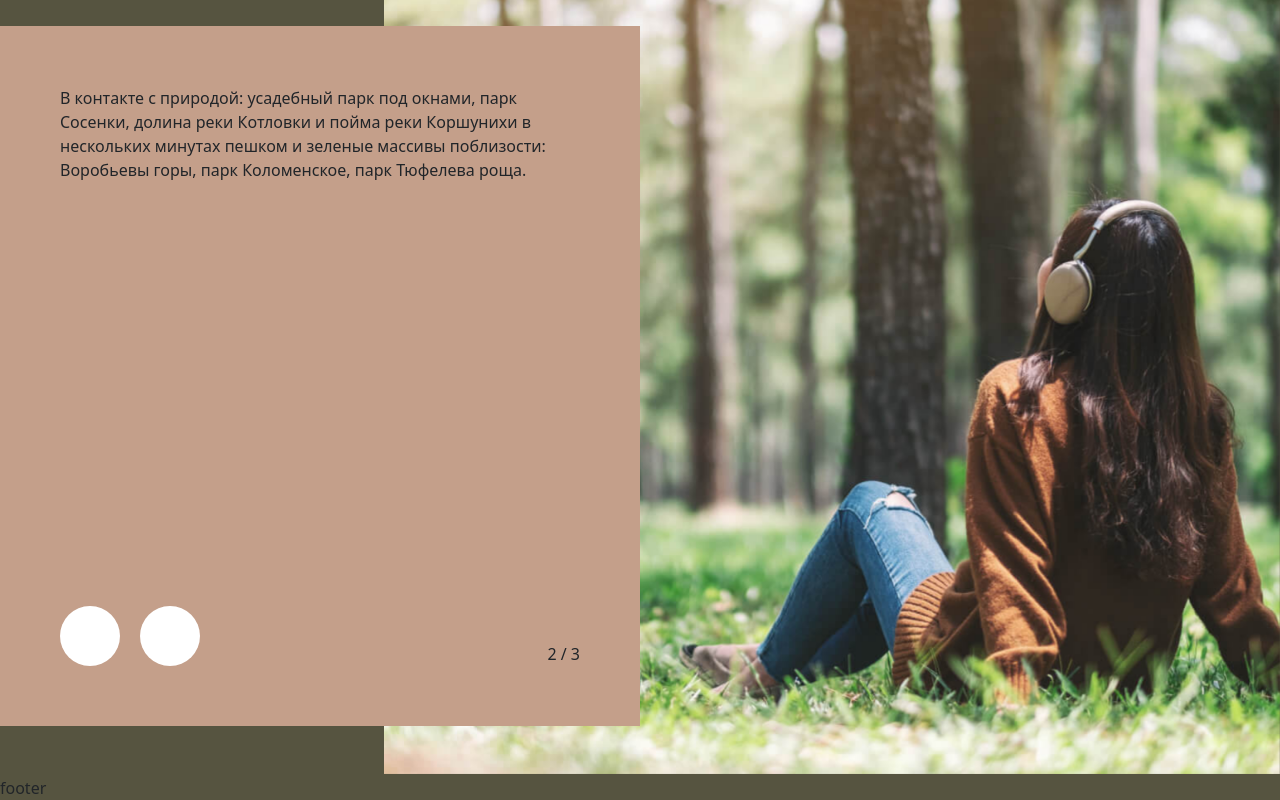
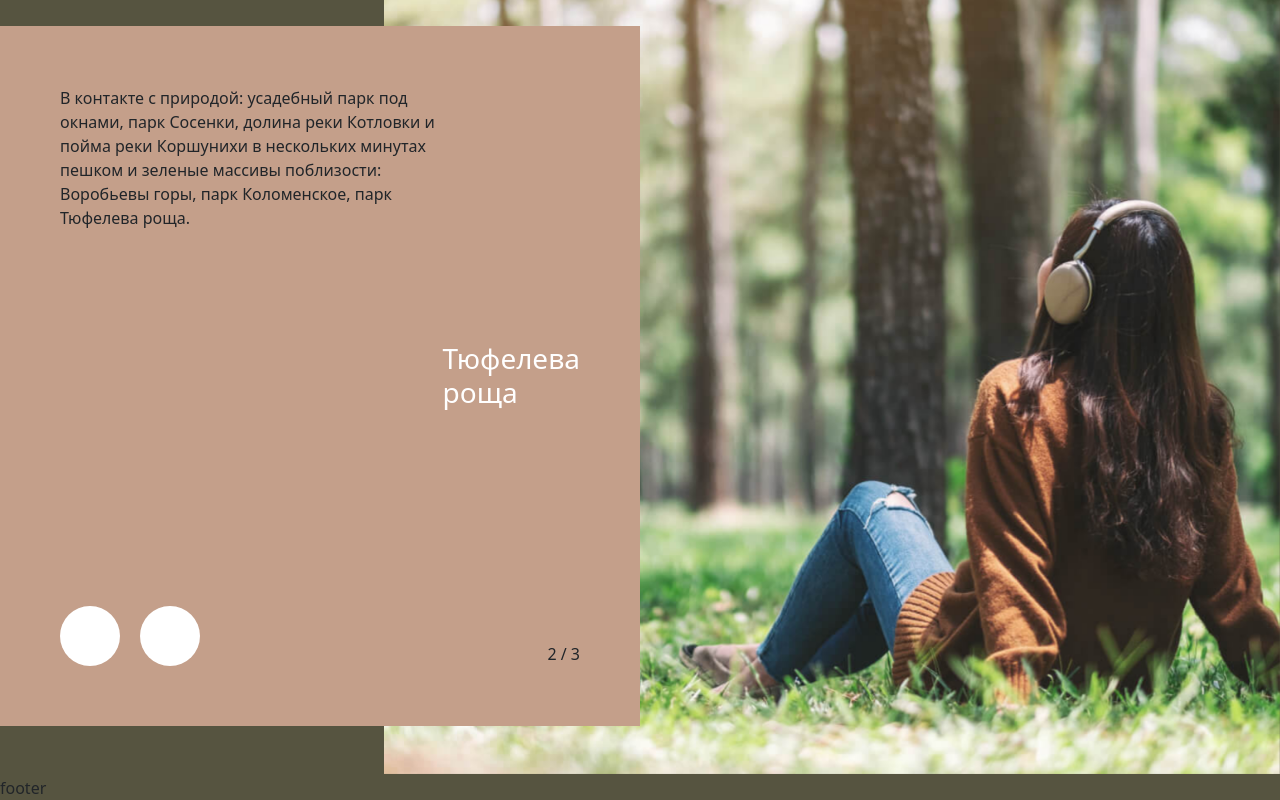
Before and after one commit to alphacreativee/clone-enito, a website with bundled scripts: page index.html in a window 1280 px wide. Both pictures are taken after a click on the button 170 px from the left and 820 px from the top of the page. Shown: the part 184-984 px from the top of the page. Built offline with nearby package versions, Linux system fonts and the light colour scheme.

Commit message:
add sectuon slider

```diff
--- a/assets/js/index/script.js
+++ b/assets/js/index/script.js
@@ -21,7 +21,7 @@ function slider() {
     watchSlidesProgress: true,
     speed: 1000,
     loop: false,
-    allowTouchMove: true, // Cho phép swipe
+    allowTouchMove: false,
     navigation: {
       nextEl: ".swiper-button-next",
       prevEl: ".swiper-button-prev",
@@ -38,8 +38,9 @@ function slider() {
         isTransitioning = true;
 
         // 1. Ẩn content hiện tại ngay lập tức
-        const currentTitleElements =
-          document.querySelectorAll(".current-title");
+        const currentTitleElements = document.querySelectorAll(
+          ".current-title, .current-caption"
+        );
         gsap.to(currentTitleElements, {
           autoAlpha: 0,
           y: -20,
@@ -51,17 +52,30 @@ function slider() {
         setTimeout(() => {
           const swiper = this;
           const nextSlide = swiper.slides[swiper.activeIndex];
-          const nextTitle = nextSlide.getAttribute("data-caption");
+          const nextTitle = nextSlide.getAttribute("data-title");
+          const nextCaption = nextSlide.getAttribute("data-caption");
 
           const captionsContainer = document.querySelector(".slider-captions");
-          if (captionsContainer && nextTitle) {
-            captionsContainer.innerHTML = `<p class='current-title mb-0'>${nextTitle}</p>`;
+          if (captionsContainer) {
+            let contentHTML = "";
+            // Thêm caption nếu có
+            if (nextCaption) {
+              contentHTML += `<p class='current-caption mb-0'>${nextCaption}</p>`;
+            }
+            // Thêm title nếu có
+            if (nextTitle) {
+              contentHTML += `<h3 class='current-title '>${nextTitle}</h3>`;
+            }
+
+            captionsContainer.innerHTML = contentHTML;
           }
 
           // 3. Animate content mới vào
-          const newTitleElements = document.querySelectorAll(".current-title");
+          const newContentElements = document.querySelectorAll(
+            ".current-title, .current-caption"
+          );
           gsap.fromTo(
-            newTitleElements,
+            newContentElements,
             {
               autoAlpha: 0,
               y: 20,
@@ -72,6 +86,7 @@ function slider() {
               ease: "power2.out",
               duration: 0.4,
               delay: 0.1, // Delay nhẹ để tạo hiệu ứng mượt
+              stagger: 0.1, // Stagger effect cho title và caption
             }
           );
         }, 200); // Content mới xuất hiện sau 200ms (trước khi hình chuyển xong)
@@ -117,12 +132,25 @@ function slider() {
     },
   });
 
+  // Initialize content cho slide đầu tiên
   const initialSlide = sliderImages.slides[sliderImages.activeIndex];
-  const currentTitle = initialSlide.getAttribute("data-caption");
+  const initialTitle = initialSlide.getAttribute("data-title");
+  const initialCaption = initialSlide.getAttribute("data-caption");
 
   const captionsContainer = document.querySelector(".slider-captions");
-  if (captionsContainer && currentTitle) {
-    captionsContainer.innerHTML = `<p class='current-title mb-0'>${currentTitle}</p>`;
+  if (captionsContainer) {
+    let initialContentHTML = "";
+
+    // Thêm caption nếu có
+    if (initialCaption) {
+      initialContentHTML += `<p class='current-caption mb-0'>${initialCaption}</p>`;
+    }
+    // Thêm title nếu có
+    if (initialTitle) {
+      initialContentHTML += `<h3 class='current-title '>${initialTitle}</h3>`;
+    }
+
+    captionsContainer.innerHTML = initialContentHTML;
   }
 }
 const init = () => {
--- a/assets/scss/_slider.scss
+++ b/assets/scss/_slider.scss
@@ -48,6 +48,17 @@
       right: auto;
       left: 80px;
     }
+    .slider-captions {
+      display: grid;
+      grid-template-columns: 9fr 3fr;
+      height: 100%;
+      .current-title {
+        display: flex;
+        justify-content: center;
+        align-items: center;
+        color: #fff;
+      }
+    }
   }
   &-wrapper {
     width: 70%;
--- a/index.html
+++ b/index.html
@@ -93,6 +93,7 @@
               <div
                 class="swiper-slide overflow-hidden"
                 data-caption="Образовательная и научная инфраструктура в ближайшем окружении для блестящей карьеры: Губкинский университет, МГУ, МФЮИ, РУДН."
+                data-title="РУДН"
               >
                 <div class="parallax-img">
                   <img src="./assets/images/gallery-1.jpg" alt="" />
@@ -101,6 +102,7 @@
               <div
                 class="swiper-slide overflow-hidden"
                 data-caption="В контакте с природой: усадебный парк под окнами, парк Сосенки, долина реки Котловки и пойма реки Коршунихи в нескольких минутах пешком и зеленые массивы поблизости: Воробьевы горы, парк Коломенское, парк Тюфелева роща."
+                data-title="Тюфелева роща"
               >
                 <div class="parallax-img">
                   <img src="./assets/images/gallery-2.jpg" alt="" />
@@ -109,6 +111,7 @@
               <div
                 class="swiper-slide overflow-hidden"
                 data-caption="На одной волне с городом: качественная инфраструктура для полноценной жизни, добрососедские отношения с научной и интеллектуальной элитой страны, близость столичного центра и тишина старых кварталов."
+                data-title="На одной волне"
               >
                 <div class="parallax-img">
                   <img src="./assets/images/gallery-3.jpg" alt="" />
```
Also changed, not shown: assets/main/css/style.css, assets/main/css/style.min.css, assets/main/js/script.min.js.
